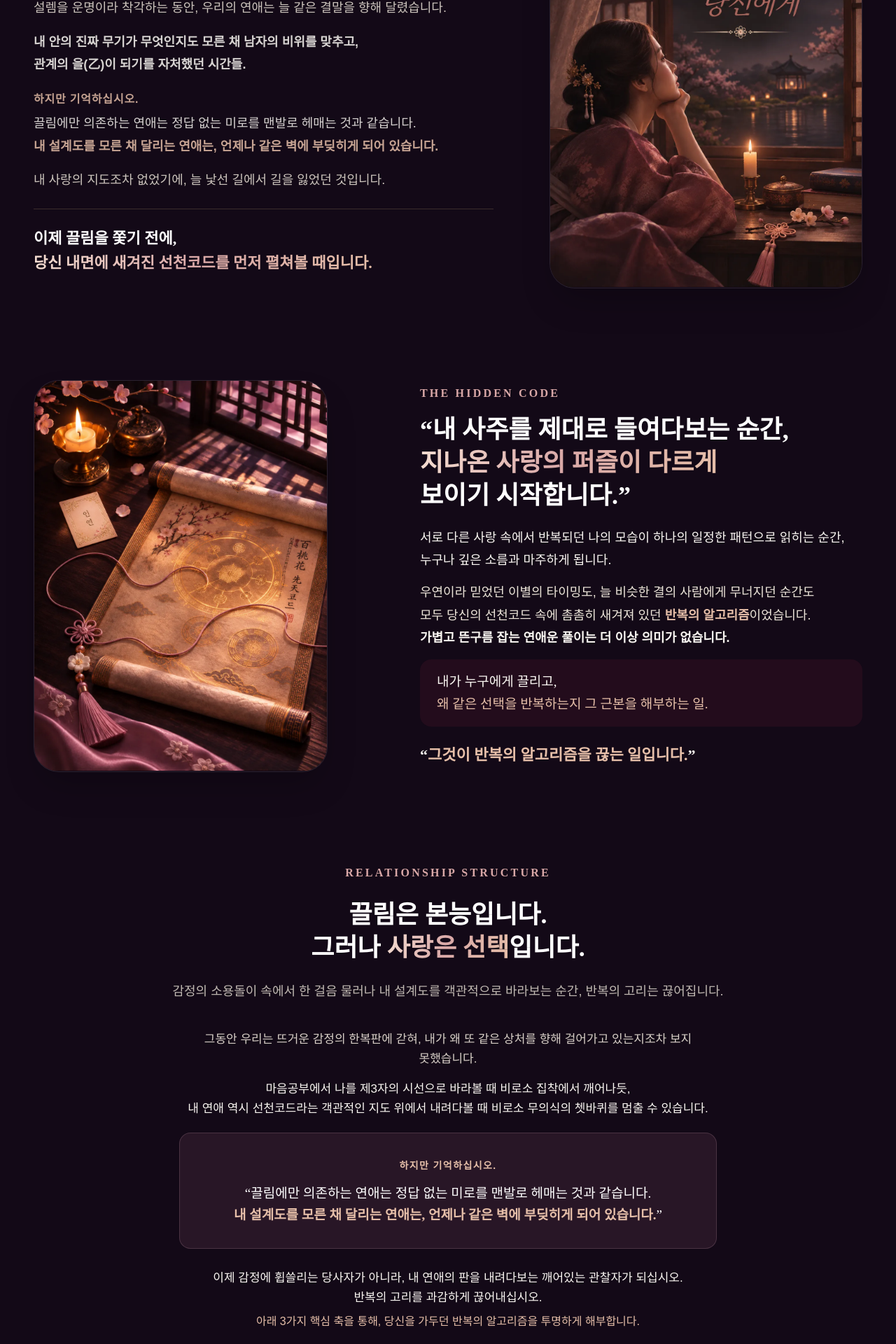
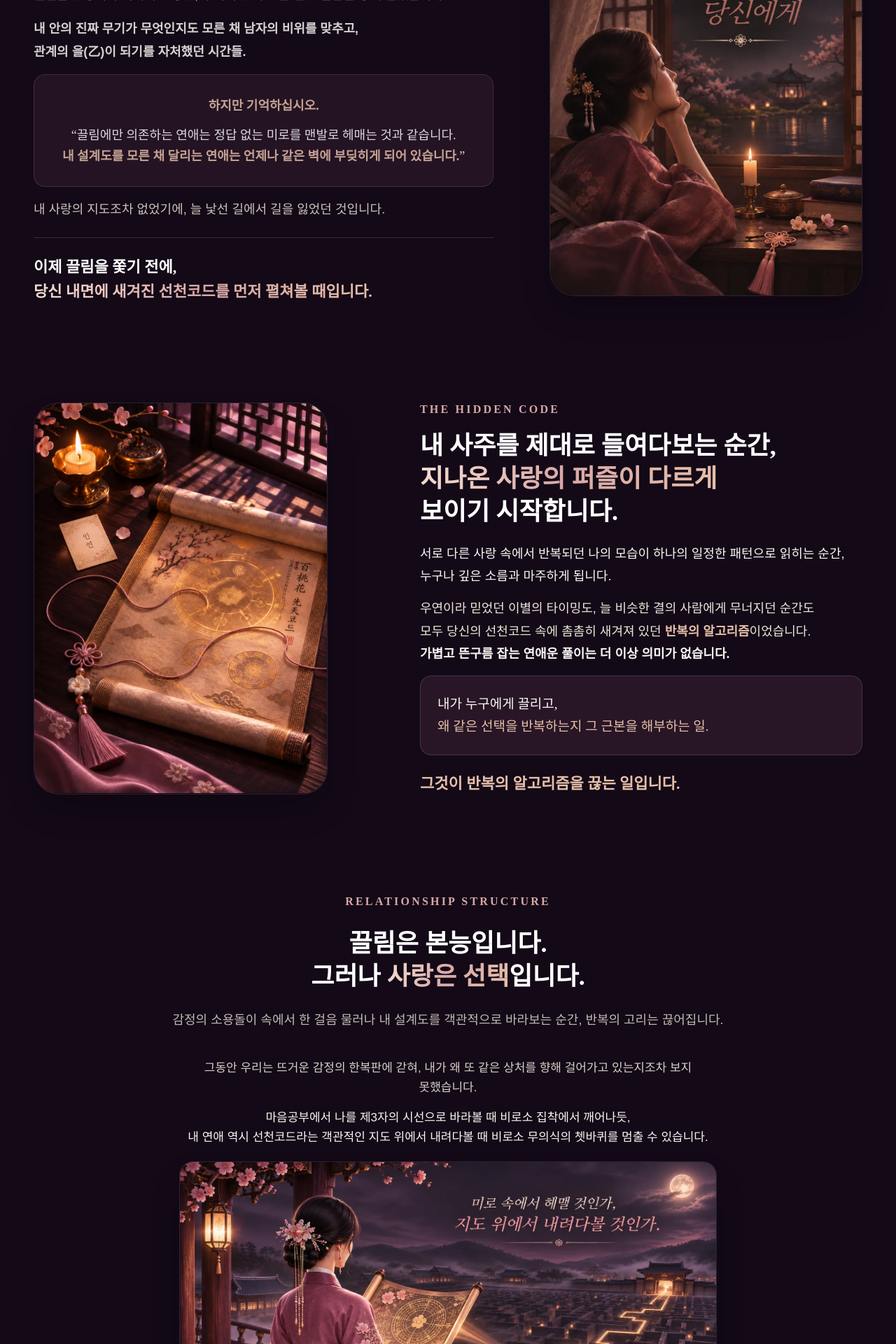
Before and after one commit to woolbo100/buzasun, a Next.js app: page /reports/baekdohwa-report in a window 1280 px wide. Shown: the part 6120-8040 px from the top of the page at 70% size. Built offline with nearby package versions, Linux system fonts and the light colour scheme; no server answers; the database is empty.

Commit message:
feat: 백도화 연애리포트 강조카드 디자인 통일, 인용구 수정 및 관찰자 시점 이미지 추가

```diff
--- a/app/globals.css
+++ b/app/globals.css
@@ -302,6 +302,15 @@
     -webkit-text-fill-color: transparent;
     background-clip: text;
     display: inline-block;
+  }
+
+  /* 백도화 연애 리포트 — 시그니처 강조 카드 통일 스타일 (기준: '하지만 기억하십시오.' 상자) */
+  .love-report-highlight-card {
+    background-color: rgba(125, 76, 100, 0.20);
+    border: 1px solid rgba(215, 170, 185, 0.20);
+    border-radius: 1rem; /* rounded-2xl */
+    backdrop-filter: blur(4px);
+    -webkit-backdrop-filter: blur(4px);
   }
 
   @keyframes gradientText {
--- a/app/reports/baekdohwa-report/page.tsx
+++ b/app/reports/baekdohwa-report/page.tsx
@@ -391,15 +391,24 @@ export default function BaekdohwaReportPage() {
                         내 안의 진짜 무기가 무엇인지도 모른 채 남자의 비위를 맞추고,<br />
                         관계의 을(乙)이 되기를 자처했던 시간들.
                       </p>
-                      <div className="space-y-1.5 pt-1.5">
-                        <p className="text-sm md:text-base font-semibold tracking-wider text-[#E6BFA9]">
+
+                      {/* 하지만 기억하십시오 & 핵심 경각심 강조 카드 (기준 카드와 100% 동일한 디자인 적용) */}
+                      <div
+                        className="love-report-highlight-card p-6 md:p-7 rounded-2xl border text-center space-y-3 backdrop-blur-sm my-4"
+                        style={{
+                          background: 'rgba(125, 76, 100, 0.20)',
+                          borderColor: 'rgba(215, 170, 185, 0.20)',
+                        }}
+                      >
+                        <p className="font-elegant font-bold text-[16px] md:text-[18px] text-[#E6BFA9]">
                           하지만 기억하십시오.
                         </p>
-                        <p className="text-[#FAF7F2] font-medium leading-[1.8]">
-                          끌림에만 의존하는 연애는 정답 없는 미로를 맨발로 헤매는 것과 같습니다.<br />
-                          <span className="text-[#E6BFA9] font-semibold">내 설계도를 모른 채 달리는 연애는, 언제나 같은 벽에 부딪히게 되어 있습니다.</span>
+                        <p className="font-elegant font-medium text-[16px] md:text-[18px] text-white leading-relaxed break-keep">
+                          &ldquo;끌림에만 의존하는 연애는 정답 없는 미로를 맨발로 헤매는 것과 같습니다.<br className="hidden sm:inline" />
+                          <span className="text-[#E6BFA9] font-semibold"> 내 설계도를 모른 채 달리는 연애는 언제나 같은 벽에 부딪히게 되어 있습니다.</span>&rdquo;
                         </p>
                       </div>
+
                       <p>
                         내 사랑의 지도조차 없었기에, 늘 낯선 길에서 길을 잃었던 것입니다.
                       </p>
@@ -460,9 +469,9 @@ export default function BaekdohwaReportPage() {
                           THE HIDDEN CODE
                         </span>
                         <h2 className="text-2xl sm:text-3xl md:text-[36px] font-elegant font-bold text-white mb-5 leading-[1.25] md:leading-[1.3] break-keep">
-                          &ldquo;내 사주를 제대로 들여다보는 순간,<br />
+                          내 사주를 제대로 들여다보는 순간,<br />
                           <span className="gradient-text-love">지나온 사랑의 퍼즐이 다르게</span><br />
-                          보이기 시작합니다.&rdquo;
+                          보이기 시작합니다.
                         </h2>
                       </div>
 
@@ -485,8 +494,14 @@ export default function BaekdohwaReportPage() {
                         가볍고 뜬구름 잡는 연애운 풀이는 더 이상 의미가 없습니다.
                       </p>
 
-                      {/* 강조 박스: 세로 막대 없이 은은한 로즈 플럼 안개빛 음영만 가볍게 적용 */}
-                      <div className="rounded-2xl px-5 py-3.5 sm:px-6 sm:py-4 bg-[#631B32]/20">
+                      {/* 강조 박스: 기준 '하지만 기억하십시오.' 카드와 100% 동일한 디자인 적용 */}
+                      <div
+                        className="love-report-highlight-card p-5 md:p-6 rounded-2xl border backdrop-blur-sm"
+                        style={{
+                          background: 'rgba(125, 76, 100, 0.20)',
+                          borderColor: 'rgba(215, 170, 185, 0.20)',
+                        }}
+                      >
                         <p className="text-[#FAF7F2] font-elegant font-medium text-[17px] sm:text-[18px] md:text-[19px] leading-[1.7]">
                           내가 누구에게 끌리고,<br className="hidden sm:inline" />
                           <span className="text-[#E6BFA9]"> 왜 같은 선택을 반복하는지 그 근본을 해부하는 일.</span>
@@ -496,7 +511,7 @@ export default function BaekdohwaReportPage() {
                       {/* 마무리 훅: 가로선 없이 자연스러운 간격으로 이어지는 요약 문장 */}
                       <div className="pt-2">
                         <p className="font-elegant font-bold text-[19px] md:text-[22px] text-[#FAF7F2] leading-[1.7] break-keep">
-                          &ldquo;<span className="text-[#E6BFA9] font-semibold">그것이 반복의 알고리즘을 끊는 일입니다.</span>&rdquo;
+                          <span className="text-[#E6BFA9] font-semibold">그것이 반복의 알고리즘을 끊는 일입니다.</span>
                         </p>
                       </div>
                     </div>
--- a/components/reports/baekdohwa-report/RelationshipPatternFlow.tsx
+++ b/components/reports/baekdohwa-report/RelationshipPatternFlow.tsx
@@ -1,5 +1,6 @@
 'use client'
 
+import Image from 'next/image'
 import Reveal from '@/components/Reveal'
 import { patternFlowData } from './data'
 import { ArrowRight, ArrowDown } from 'lucide-react'
@@ -32,17 +33,30 @@ export default function RelationshipPatternFlow() {
               </p>
             </div>
 
+            {/* 연애의 반복 패턴을 객관적으로 내려다보는 관찰자 시점 이미지 (16:9 가로형) */}
+            <div className="w-full mt-10 mb-12 overflow-hidden rounded-[20px] border border-white/10 shadow-2xl bg-[#130917]">
+              <div className="relative w-full aspect-[16/9]">
+                <Image
+                  src="/image/lovereport/love-blueprint-observer.webp"
+                  alt="연애의 반복 패턴을 객관적으로 내려다보는 관찰자 시점 이미지"
+                  fill
+                  sizes="(max-width: 768px) 100vw, (max-width: 1200px) 80vw, 768px"
+                  className="object-cover object-center"
+                />
+              </div>
+            </div>
+
             {/* 하지만 기억하십시오 & 핵심 경각심 강조 박스 */}
             <div
-              className="p-6 md:p-8 rounded-2xl border text-center space-y-3 backdrop-blur-sm my-6"
+              className="love-report-highlight-card p-6 md:p-8 rounded-2xl border text-center space-y-3 backdrop-blur-sm my-6"
               style={{
                 background: 'rgba(125, 76, 100, 0.20)',
                 borderColor: 'rgba(215, 170, 185, 0.20)',
               }}
             >
-              <span className="inline-block text-xs md:text-sm font-bold tracking-widest text-[#E6BFA9] uppercase">
+              <p className="font-elegant font-bold text-[17px] md:text-[19px] text-[#E6BFA9]">
                 하지만 기억하십시오.
-              </span>
+              </p>
               <p className="font-elegant font-medium text-[17px] md:text-[19px] text-white leading-relaxed break-keep">
                 &ldquo;끌림에만 의존하는 연애는 정답 없는 미로를 맨발로 헤매는 것과 같습니다.<br className="hidden sm:inline" />
                 <span className="text-[#E6BFA9] font-semibold"> 내 설계도를 모른 채 달리는 연애는, 언제나 같은 벽에 부딪히게 되어 있습니다.</span>&rdquo;
--- a/components/reports/baekdohwa-report/data.ts
+++ b/components/reports/baekdohwa-report/data.ts
@@ -51,7 +51,7 @@ export const generalAdviceData = {
 export const patternFlowData = {
   mainCopy: "끌림은 본능입니다.\n그러나 사랑은 선택입니다.",
   subCopy: "감정의 소용돌이 속에서 한 걸음 물러나 내 설계도를 객관적으로 바라보는 순간, 반복의 고리는 끊어집니다.",
-  quote: "명(命)은 바꾸는 것이 아니라 쓰는 것입니다.\n쓰는 법은 사람마다 다릅니다.",
+  quote: "명(命)은 바꾸는 것이 아니라 쓰는 것입니다.\n이제는 익숙한 본능대로 반응하지 말고, 전혀 다르게 써야 할 때입니다.",
   steps: [
     {
       step: "01",
```
Also changed, not shown: public/image/lovereport/love-blueprint-observer.webp (added).
